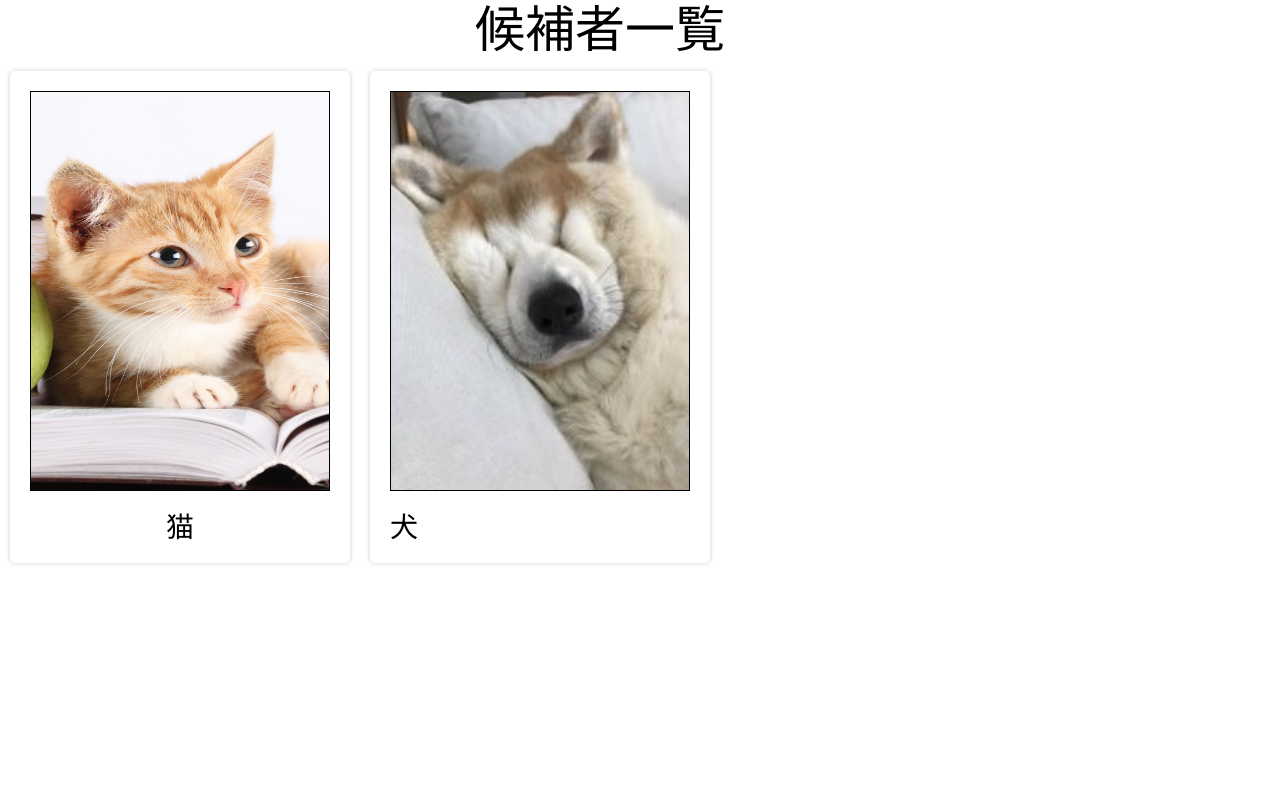
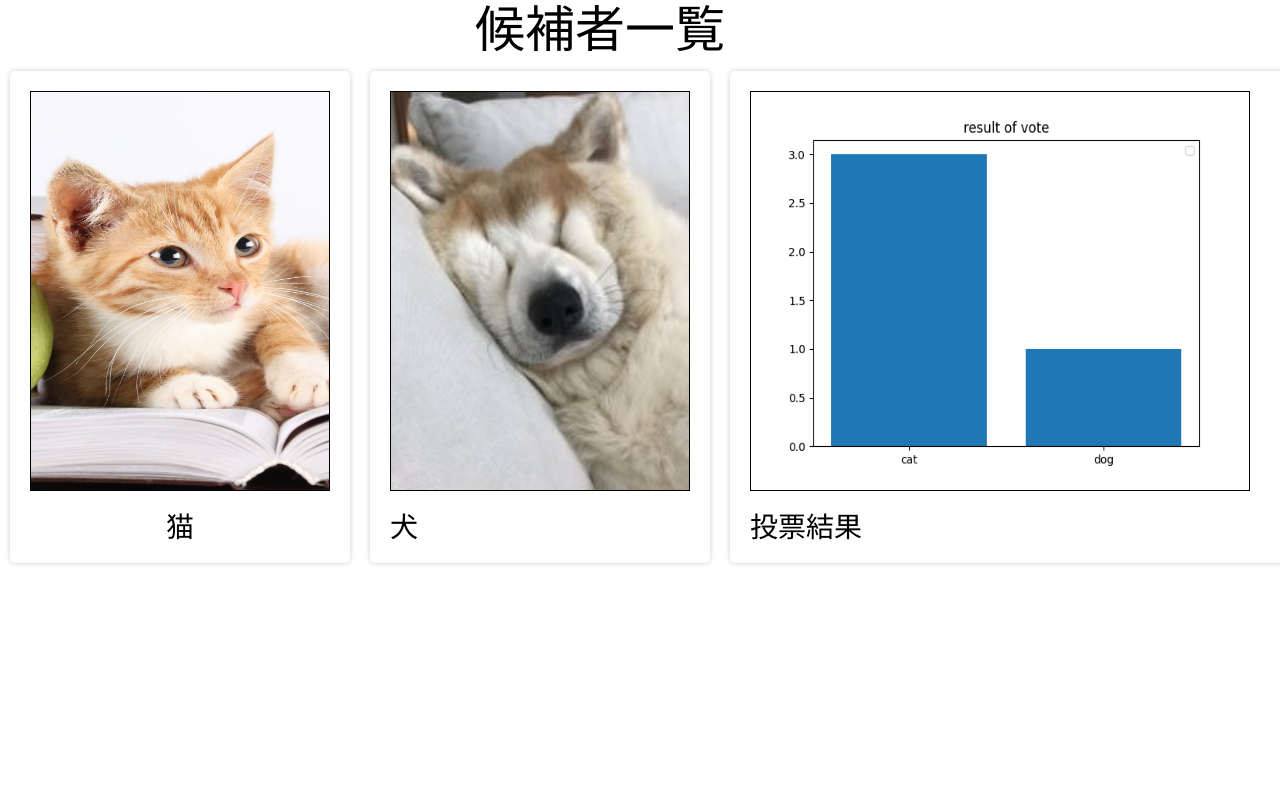
Before and after one commit to Moyashi911/Struffle3, a Flask app: template templates/candidate2.html in a window 1280 px wide. Shown: the part 50-850 px from the top of the page. Run offline with Flask 3, Linux system fonts and the light colour scheme; the template is opened without the code that fills it, so the values that code supplies are empty; some libraries are stand-ins or nearby versions.

Commit message:
アップデート

```diff
--- a/main.py
+++ b/main.py
@@ -8,6 +8,11 @@ from sqlalchemy.orm import sessionmaker,DeclarativeBase
 from flask_sqlalchemy import SQLAlchemy
 from sqlalchemy.orm import Mapped, mapped_column
 from sqlalchemy import Integer, String,Boolean
+import numpy as np
+import matplotlib.pyplot as plt
+from matplotlib.figure import Figure
+import base64
+import io
 app = Flask(__name__,static_folder="templates/static/images")
 app.config["SQLALCHEMY_DATABASE_URI"] = "sqlite:///VotingSite.db"
 app.config['SQLALCHEMY_TRACK_MODIFICATIONS'] = True
@@ -96,11 +101,30 @@ def register():
     elif request.method == 'POST':
         mesage = 'フォームを埋めてください'
     return render_template('register.html', mesage = mesage)
+
 @app.route("/user",methods=["GET","POST"])
 def user():
+    vote1 = 0
+    vote2 = 0
+    a = db.session.query(Candidate).filter_by(number = 1)
+    for i in a:
+        vote1= i.vote
+    b = db.session.query(Candidate).filter_by(number = 2)
+    for i in b:
+        vote2= i.vote
+    fig = plt.figure()
+    ax = fig.add_subplot()
+    x = [1, 2]
+    y = [vote1, vote2]
+    label = ["cat","dog"]
+    plt.cla()
+    plt.title('result of vote')
+    plt.bar(x, y, tick_label=label)
+    plt.legend()
+    plt.savefig("templates/static/images/sample.png")
     if(session):
        mesage = "こんにちは"
-       return render_template('candidate2.html',mesage=mesage)
+       return render_template('candidate2.html',mesage=mesage,plt=plt)
     else:
         return redirect("/login")
 @app.route("/candidate_naiyo1",methods=["GET","POST"])
--- a/requires.txt
+++ b/requires.txt
@@ -3,3 +3,7 @@ Gunicorn
 flask_mysqldb
 sqlalchemy
 flask_sqlalchemy
+numpy
+matplotlib
+base64
+io
--- a/templates/candidate2.html
+++ b/templates/candidate2.html
@@ -63,7 +63,7 @@
   text-align: center;
 }
 .home-container2 {
-  width:1000px;
+  width:1600px;
   height: auto;
   display: flex;
   flex-wrap: wrap;
@@ -87,7 +87,7 @@
   padding-left: 100px;
   padding-right: 10px;
 }
-section {
+.home-container2 section {
             background-color: white;
             margin: 10px;
             padding: 20px;
@@ -99,6 +99,17 @@ h3.politician1{
 }
 li.politicians{
   list-style: flex;
+}
+section.graph{
+  width: 600px;
+  background-color: white;
+  margin: 10px;
+  padding: 20px;
+  border-radius: 5px;
+  box-shadow: 0 0 5px rgba(0, 0, 0, 0.2);
+}
+section.graph img{
+  width: 500px;
 }
 </style>
     <link
@@ -151,6 +162,13 @@ li.politicians{
             <br>
             <h3 class="politician2">犬</h3>
           </section>
+          <section class="graph">
+            <a href="/candidate_naiyo2">
+              <img src="images/sample.png" alt="image"/>
+            </a>
+            <br>
+            <h3 class="politician2",text-align:center>投票結果</h3>
+          </section>
         </div>
       </div>
     </div>
--- a/templates/candidate_naiyo2.html
+++ b/templates/candidate_naiyo2.html
@@ -145,7 +145,7 @@
     <section>
         <h2>議員情報</h2>
         <h1>得票数{{ vote }}</h1>
-        <img src="images/dog.jpg" alt="写真">
+        <img src="images/dog2.jpg" alt="写真">
         <ul>
             <li><strong>氏名:</strong> 架空の議員</li>
             <li><strong>出身地:</strong> 架空の都市</li>
```
Also changed, not shown: instance/VotingSite.db, templates/static/images/dog.jpg (deleted), templates/static/images/sample.png (added).
